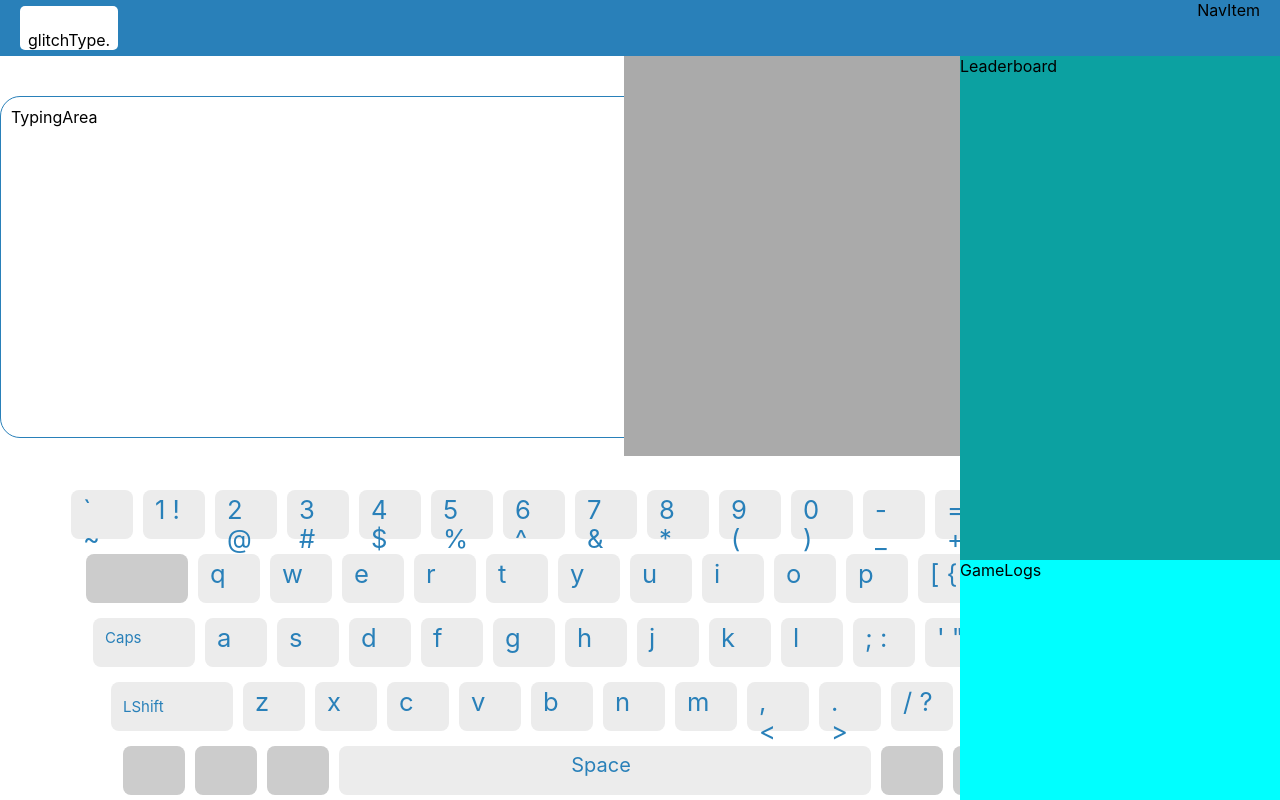
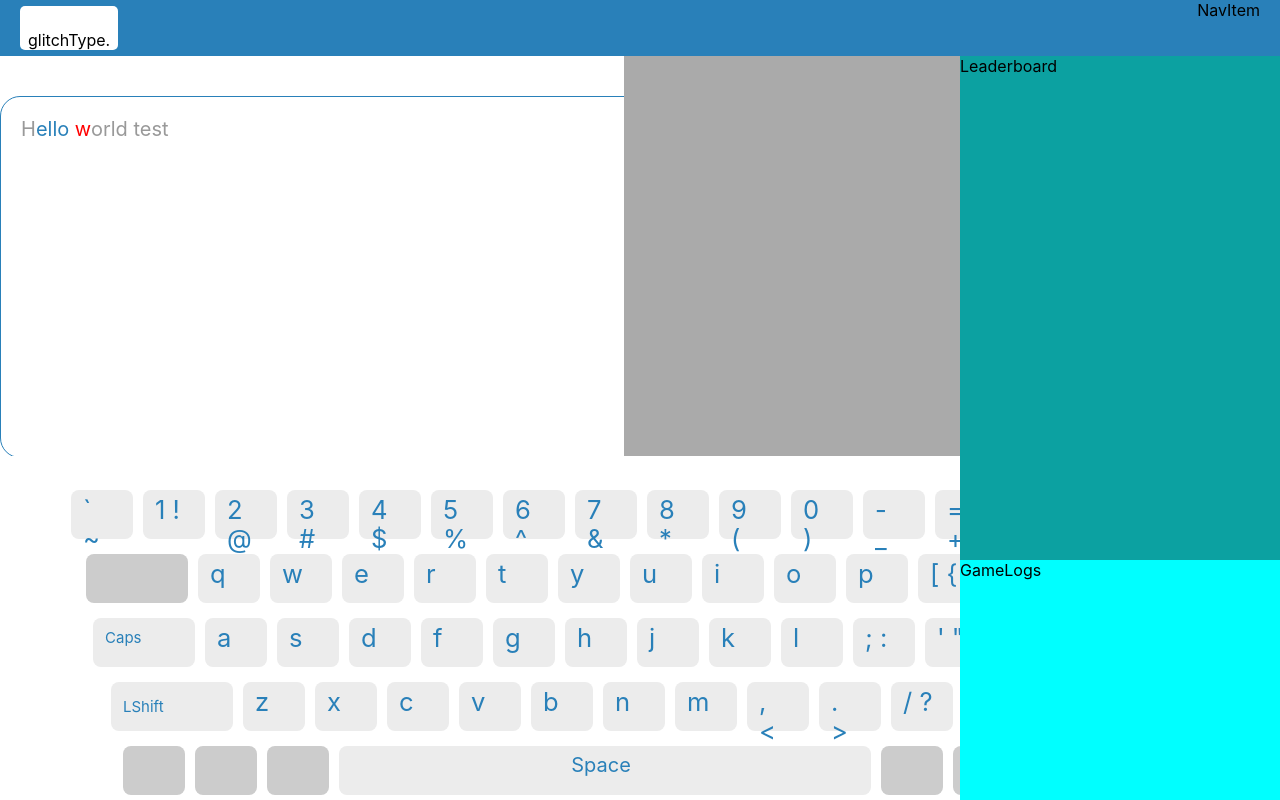
Before and after one commit to dush-t/glitchType, a React (Create React App) app in the folder glitch_type_client/: page / in a window 1280 px wide. Built offline with nearby package versions, Linux system fonts and the light colour scheme.

Commit message:
Implement way to change individual alphabet colors

```diff
--- /dev/null
+++ b/glitch_type_client/src/components/TypingArea/Character/Character.js
@@ -0,0 +1,20 @@
+import React from 'react'
+
+import classes from './Character.module.css'
+
+const character = (props) => {
+    let style = classes.Character
+    if (props.touched) {
+        if (props.correct) {
+            style = [style, classes.correct].join(' ')
+        } else {
+            style = [style, classes.incorrect].join(' ')
+        }
+    }
+
+    return (
+        <span className={style}>{props.value}</span>
+    )
+}
+
+export default character
--- /dev/null
+++ b/glitch_type_client/src/components/TypingArea/Character/Character.module.css
@@ -0,0 +1,12 @@
+.Character {
+    font-size: 20px;
+    color: #999;
+}
+
+.correct {
+    color: #2980b9
+}
+
+.incorrect {
+    color: red
+}
--- a/glitch_type_client/src/components/TypingArea/TypingArea.js
+++ b/glitch_type_client/src/components/TypingArea/TypingArea.js
@@ -1,12 +1,44 @@
 import React, {Component} from 'react'
+
+import Character from './Character/Character'
 
 import classes from './TypingArea.module.css'
 
 class TypingArea extends Component {
+
+    constructor(props) {
+        super(props)
+        this.state = {}
+
+        this.state['textArray'] = props.text.split('')
+        this.state['correctCounter'] = 0
+        this.state['incorrectOffset'] = 0
+        this.state['trailPosition'] = 0
+    }
+
+    componentDidMount = () => {
+
+    }
+
     render() {
+        // const {trailPosition, correctPosition, incorrectOffset} = this.state
+        const {trailPosition, correctPosition, incorrectOffset} = {trailPosition: 0, correctPosition: 4, incorrectOffset: 1}
+
+        const chars = this.state.textArray.map((char, i) => {
+            if (i <= trailPosition) {
+                return <Character touched={false} correct={true} value={char} />
+            } else if (i > trailPosition && i <= correctPosition) {
+                return <Character touched={true} correct={true} value={char} />
+            } else if (i > correctPosition && i <= correctPosition + incorrectOffset + 1) {
+                return <Character touched={true} incorrect={false} value={char}/>
+            } else {
+                return <Character touched={false} correct={true} value={char} />
+            }
+        })
+
         return (
             <div className={classes.TypingArea}>
-                TypingArea
+                {chars}
             </div>
         )
     }
--- a/glitch_type_client/src/components/TypingArea/TypingArea.module.css
+++ b/glitch_type_client/src/components/TypingArea/TypingArea.module.css
@@ -2,9 +2,10 @@
     /* position: absolute; */
     background-color: white;
     border: 1px solid #2980b9;
+    font-size: 20px;
     width: 800px;
     height: 80%;
-    padding: 10px;
+    padding: 20px;
     border-radius: 20px;
     margin-top: 40px;
     margin-left: auto;
--- a/glitch_type_client/src/containers/GameArea/GameArea.js
+++ b/glitch_type_client/src/containers/GameArea/GameArea.js
@@ -10,7 +10,7 @@ class GameArea extends Component {
         return (
             <div className={classes.GameArea}>
                 <div className={classes.TypingArea}>
-                    <TypingArea />
+                    <TypingArea text={"Hello world test"}/>
                 </div>
                 <div className={classes.StatsArea}>
                     {/* <TypingArea /> */}
```
